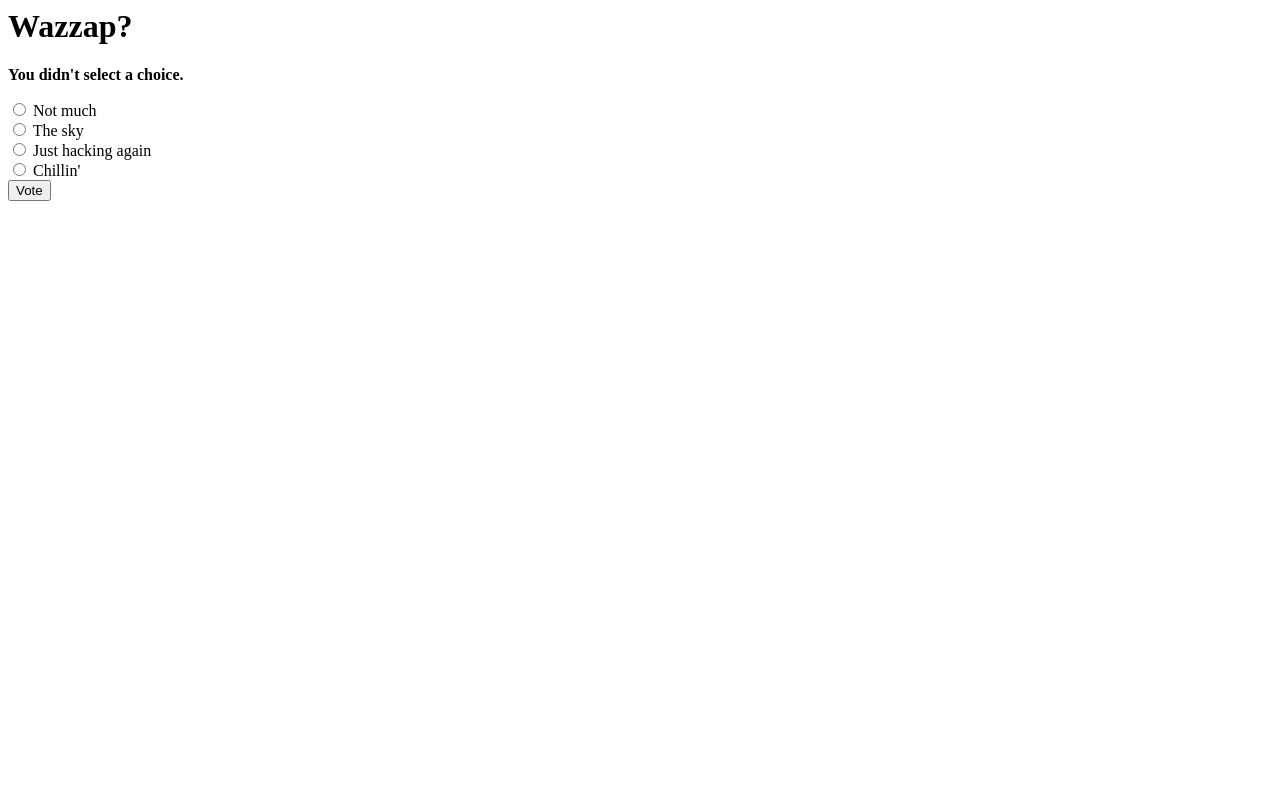
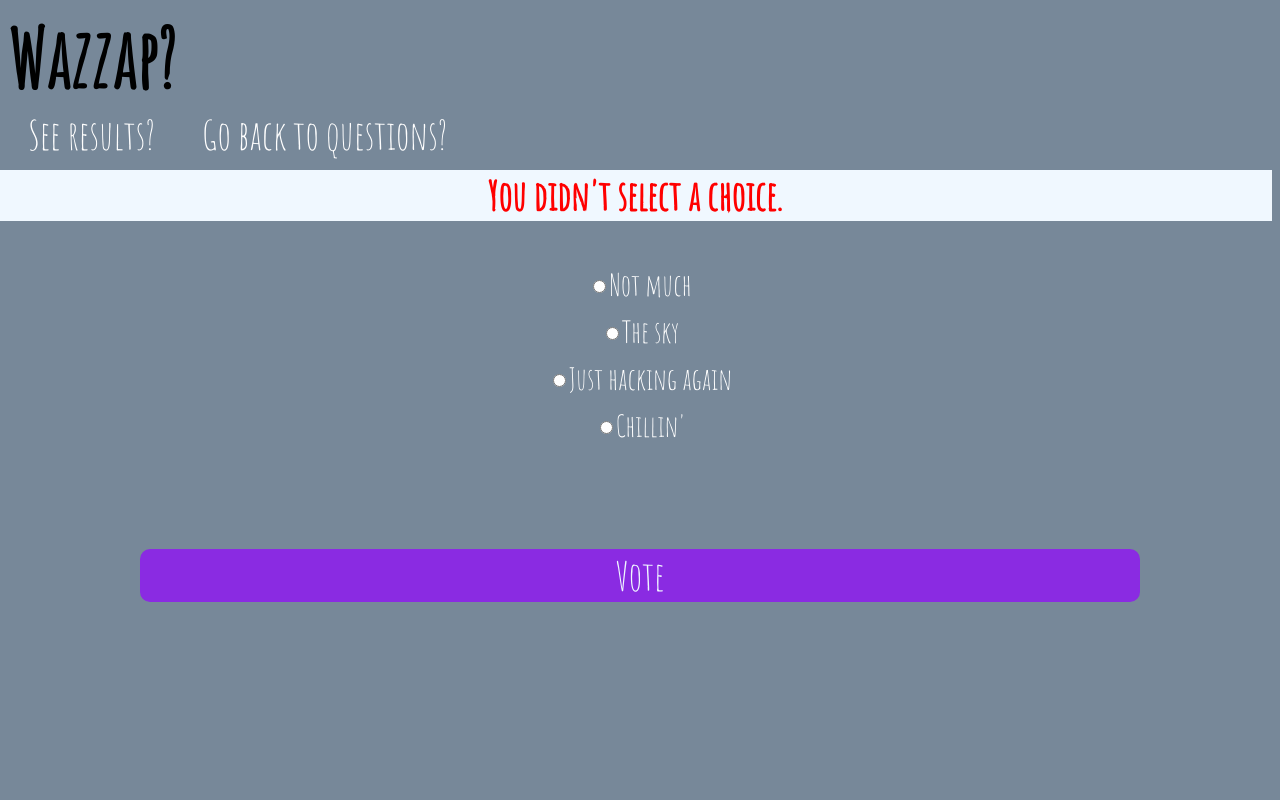
Before and after one commit to adihipo/Python-thingz, a Django app: page /1/vote/ in a window 1280 px wide. Run offline with Django 3.2, Linux system fonts and the light colour scheme; data comes from the database, SQL or seed files in the repository; both versions use the stored data as it was after the commit.

Commit message:
style(first Django page): some basic styling

```diff
--- a/django_firswebpage/polls/static/polls/style.css
+++ b/django_firswebpage/polls/static/polls/style.css
@@ -1,3 +1,9 @@
+body {
+  background: lightslategray;
+  font-family: 'Amatic SC', cursive;
+  font-size: 40px;
+}
+
 div {
   display: flex;
   align-items: center;
@@ -15,28 +21,21 @@ li {
   padding: 5px;
 }
 
-li a {
+a {
+  text-decoration: none;
   color: white;
   max-width: 50%;
-  text-decoration: none;
+  padding: 0 20px;
 }
 
-li a:hover {
+a:hover {
   color: blueviolet;
-}
-
-p, li a {
-  font-size: 40px;
+  font-weight: 900;
 }
 
 p {
   margin-left: -10px;
   margin-top: -10px;
-}
-
-body {
-  background: lightslategray;
-  font-family: 'Amatic SC', cursive;
 }
 
 .doggie {
@@ -46,3 +45,44 @@ body {
   height: 400px;
   border-radius: 10px;
 }
+
+.form-element {
+  color: white;
+  max-width: 100%;
+  font-size: 30px;
+  font-weight: 500;
+  text-decoration: none;
+  padding: 5px;
+}
+
+input[type="submit"] {
+  margin-top: 100px;
+  width: 1000px;
+  border-style: none;
+  border-radius: 10px;
+  background-color: blueviolet;
+  color: aliceblue;
+  font-size: 40px;
+  font-family: 'Amatic SC', cursive;
+}
+
+input[type="submit"]:hover {
+  background-color: blue;
+}
+
+h1 {
+  margin: 0;
+  padding: 0;
+}
+
+.mini {
+  font-size: 30px;
+  font-weight: 600;
+}
+
+.err {
+  margin-top: 10px;
+  text-align: center;
+  color: red;
+  background-color: aliceblue;
+}
--- a/django_firswebpage/polls/templates/polls/detail.html
+++ b/django_firswebpage/polls/templates/polls/detail.html
@@ -1,12 +1,21 @@
+{% load static %}
+
+<link rel="stylesheet" type="text/css" href="{% static 'polls/style.css' %}">
+<link href="https://fonts.googleapis.com/css?family=Amatic+SC" rel="stylesheet">
+
 <h1>{{ question.question_text }}</h1>
-
-{% if error_message %}<p><strong>{{ error_message }}</strong></p>{% endif %}
-
+<a href="{% url 'polls:results' question.id %}">See results?</a>
+<a href="{% url 'polls:index' %}">Go back to questions?</a>
+{% if error_message %}<p class="err"><strong>{{ error_message }}</strong></p>{% endif %}
+<div>
     <form action="{% url 'polls:vote' question.id %}" method="post">
     {% csrf_token %}
     {% for choice in question.choice_set.all %}
+        <div class="form-element">
             <input type="radio" name="choice" id="choice{{ forloop.counter }}" value="{{ choice.id }}">
             <label for="choice{{ forloop.counter }}">{{ choice.choice_text }}</label><br>
+        </div>
     {% endfor %}
     <input type="submit" value="Vote">
     </form>
+</div>
```
Also changed, not shown: django_firswebpage/polls/templates/polls/results.html (+14 -7 lines), django_firswebpage/db.sqlite3. Lines whose indentation alone changed are shown as unchanged.
